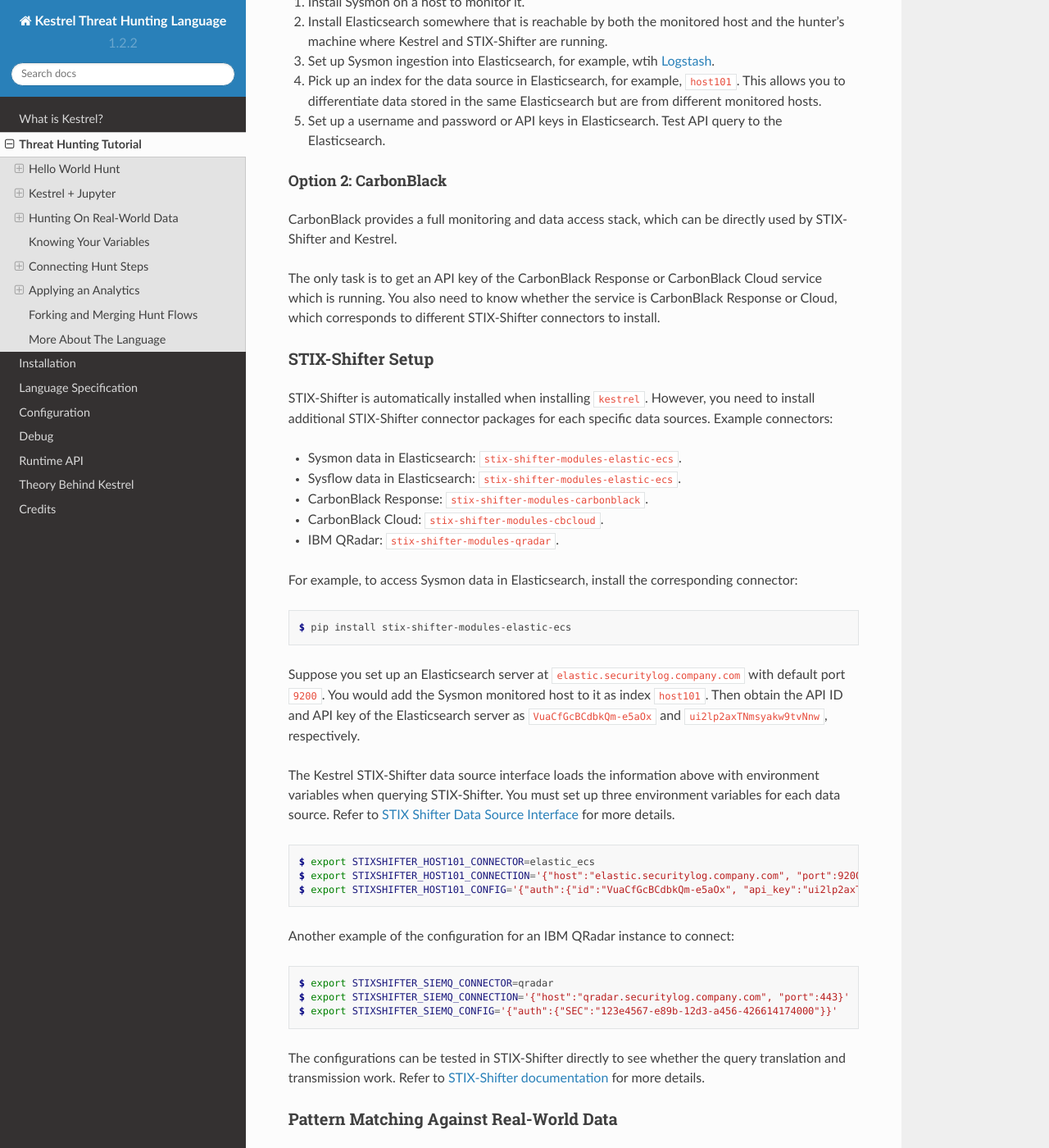
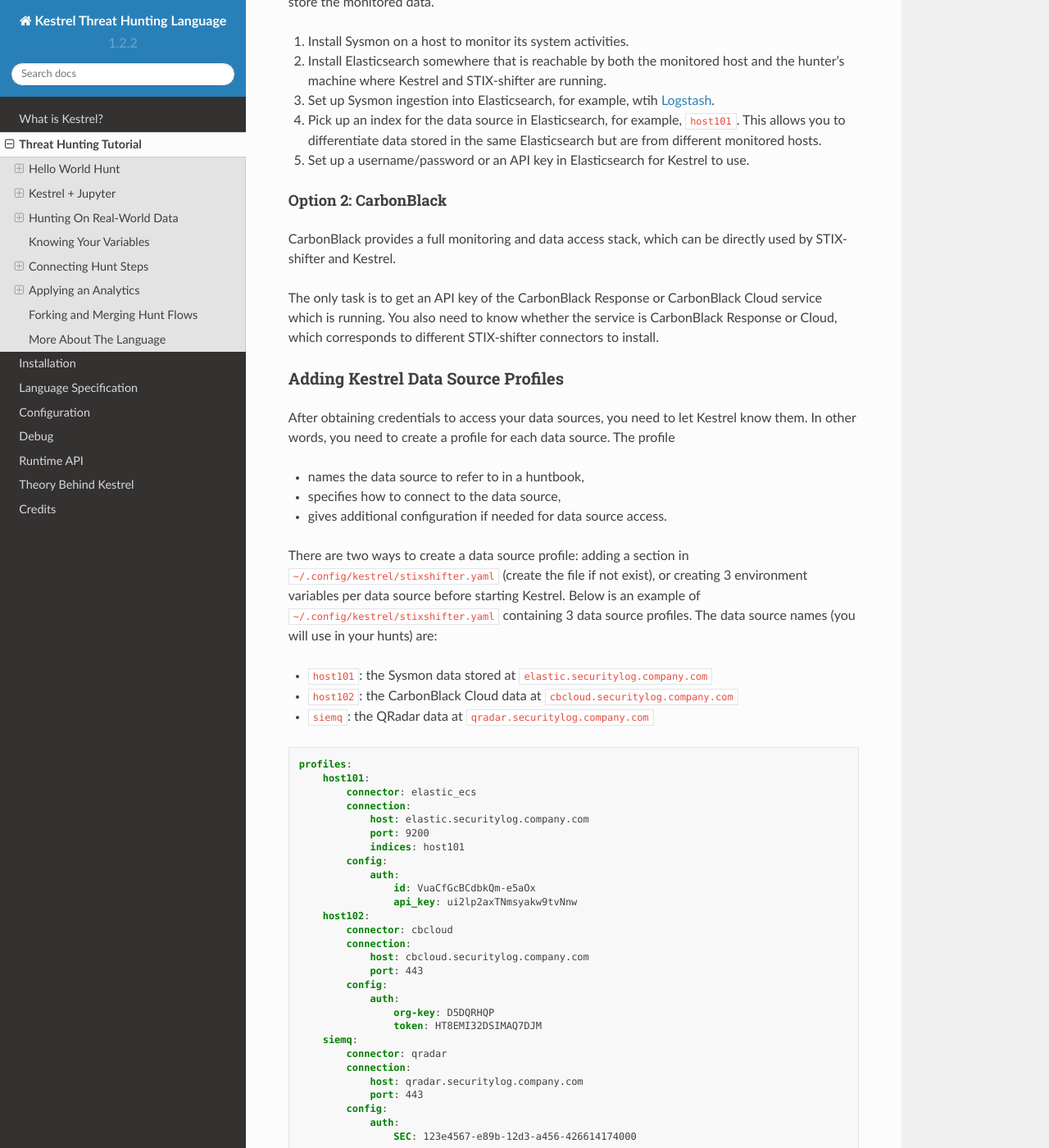
Before and after one commit to opencybersecurityalliance/kestrel-lang, a Sphinx documentation site: the page built from docs/tutorial.rst, in a window 1280 px wide and 1400 px high, scrolled down 3892 px. Shown: the whole window at 82% size. Built offline with Sphinx 7.4.7 and the Read the Docs theme 2.0.0, drawn with Linux system fonts in a browser that asks for light colours; some of the changed text lies outside the part shown.

Commit message:
finish updating tutorial

```diff
--- a/docs/README.rst
+++ b/docs/README.rst
@@ -1,3 +1,5 @@
+:orphan:
+
 =====================
 Kestrel Documentation
 =====================
--- a/docs/source/kestrel_datasource_stixshifter.interface.rst
+++ b/docs/source/kestrel_datasource_stixshifter.interface.rst
@@ -1,4 +1,4 @@
-STIX Shifter Data Source Interface
+STIX-shifter Data Source Interface
 ==================================
 
 .. automodule:: kestrel_datasource_stixshifter.interface
--- a/docs/tutorial.rst
+++ b/docs/tutorial.rst
@@ -19,7 +19,8 @@
     $ pip install --upgrade pip setuptools wheel
     $ pip install kestrel-lang
 
-If you need more control, check out the following guide on :doc:`installation` for more details.
+It is preferred to install Kestrel in a `Python virtual environment`_. Check
+out :doc:`installation` for details.
 
 Write Your First Hunt Flow
 --------------------------
@@ -123,13 +124,13 @@
    add another hunt step in a new notebook cell to capture the firefox process
    only, and then show the results.
 
-::
+.. code-block:: elixir
 
     firefox = GET process FROM browsers WHERE [process:pid = '201']
     DISP firefox ATTR name, pid
 
 6. Run the second cell with ``Shifter`` + ``Enter``. The result is a hunt book
-   with two cells and the results from them.
+   with two cells and their execution results.
 
 .. image:: images/tutorial/jupyter_helloworld_strech.png
    :width: 100%
@@ -149,11 +150,15 @@
 Hunting On Real-World Data
 ==========================
 
-Now it is time to hunt on real-world data. Before you start, you must identify
-an available data source, which can be a host monitor, an EDR, a SIEM, a
-firewall, etc. In the first release of Kestrel, the *STIX-Shifter
-data source interface* is included. `STIX-Shifter`_ supports lots of data sources to
-connect to Kestrel. Check if yours is in the `supported list`_ before you start.
+Now it is time to hunt on real-world data. Before start, you must identify one
+or more available data sources for hunting, which can be a host monitor, an
+EDR, a SIEM, a firewall, etc. Kestrel has data source interfaces, each of which
+rules and configures how to talk to a set of data sources. The first data
+source interface available to Kestrel is the
+:doc:`source/kestrel_datasource_stixshifter.interface`, which leverages
+`STIX-shifter`_ as a federated search layer to talk to more then a dozen of
+different data sources. Visit the STIX-shifter `supported list`_ to get the
+STIX-shifter connector *module name* for your data source.
 
 Checking Data Sources
 ---------------------
@@ -163,15 +168,14 @@
 Option 1: Sysmon + Elasticsearch
 ^^^^^^^^^^^^^^^^^^^^^^^^^^^^^^^^
 
-`Sysmon`_ is a popular host monitor, but it is not a full monitoring
-stack, meaning that it does not store data or handle queries. To create the queryable stack
-for Kestrel, set up an `Elasticsearch`_ instance to store the monitored
-data.
+`Sysmon`_ is a popular host monitor, but it is not a full monitoring stack---it
+does not store data or handle queries. To create the queryable data source for
+Kestrel, set up an `Elasticsearch`_ instance to store the monitored data.
 
-1. Install Sysmon on a host to monitor it.
+1. Install Sysmon on a host to monitor its system activities.
 
 2. Install Elasticsearch somewhere that is reachable by both the monitored host
-   and the hunter's machine where Kestrel and STIX-Shifter are running.
+   and the hunter's machine where Kestrel and STIX-shifter are running.
 
 3. Set up Sysmon ingestion into Elasticsearch, for example, wtih `Logstash`_.
 
@@ -179,80 +183,87 @@
    This allows you to differentiate data stored in the same Elasticsearch but
    are from different monitored hosts.
 
-5. Set up a username and password or API keys in Elasticsearch. Test API query to the
-   Elasticsearch.
+5. Set up a username/password or an API key in Elasticsearch for Kestrel to use.
 
 Option 2: CarbonBlack
 ^^^^^^^^^^^^^^^^^^^^^
 
 CarbonBlack provides a full monitoring and data access stack, which can be
-directly used by STIX-Shifter and Kestrel.
+directly used by STIX-shifter and Kestrel.
 
 The only task is to get an API key of the CarbonBlack Response or CarbonBlack
 Cloud service which is running. You also need to know whether the service is
-CarbonBlack Response or Cloud, which corresponds to different STIX-Shifter
+CarbonBlack Response or Cloud, which corresponds to different STIX-shifter
 connectors to install.
 
-STIX-Shifter Setup
-------------------
+Adding Kestrel Data Source Profiles
+-----------------------------------
 
-STIX-Shifter is automatically installed when installing ``kestrel``. However,
-you need to install additional STIX-Shifter connector packages for each
-specific data sources. Example connectors:
+After obtaining credentials to access your data sources, you need to let
+Kestrel know them. In other words, you need to create a profile for each data
+source. The profile
 
-- Sysmon data in Elasticsearch: ``stix-shifter-modules-elastic-ecs``.
-- Sysflow data in Elasticsearch: ``stix-shifter-modules-elastic-ecs``.
-- CarbonBlack Response: ``stix-shifter-modules-carbonblack``.
-- CarbonBlack Cloud: ``stix-shifter-modules-cbcloud``.
-- IBM QRadar: ``stix-shifter-modules-qradar``.
+- names the data source to refer to in a huntbook,
+- specifies how to connect to the data source,
+- gives additional configuration if needed for data source access.
 
-For example, to access Sysmon data in Elasticsearch, install the corresponding connector:
+There are two ways to create a data source profile: adding a section in
+``~/.config/kestrel/stixshifter.yaml`` (create the file if not exist), or
+creating 3 environment variables per data source before starting Kestrel.
+Below is an example of ``~/.config/kestrel/stixshifter.yaml`` containing 3 data
+source profiles. The data source names (you will use in your hunts) are:
 
-.. code-block:: console
+- ``host101``: the Sysmon data stored at ``elastic.securitylog.company.com``
+- ``host102``: the CarbonBlack Cloud data at ``cbcloud.securitylog.company.com``
+- ``siemq``: the QRadar data at ``qradar.securitylog.company.com``
 
-    $ pip install stix-shifter-modules-elastic-ecs
+.. code-block:: yaml
 
-Suppose you set up an Elasticsearch server at ``elastic.securitylog.company.com``
-with default port ``9200``. You would add the Sysmon monitored host to it as index
-``host101``. Then obtain the API ID and API key of the Elasticsearch server as
-``VuaCfGcBCdbkQm-e5aOx`` and ``ui2lp2axTNmsyakw9tvNnw``, respectively.
+    profiles:
+        host101:
+            connector: elastic_ecs
+            connection:
+                host: elastic.securitylog.company.com
+                port: 9200
+                indices: host101
+            config:
+                auth:
+                    id: VuaCfGcBCdbkQm-e5aOx
+                    api_key: ui2lp2axTNmsyakw9tvNnw
+        host102:
+            connector: cbcloud
+            connection:
+                host: cbcloud.securitylog.company.com
+                port: 443
+            config:
+                auth:
+                    org-key: D5DQRHQP
+                    token: HT8EMI32DSIMAQ7DJM
+        siemq:
+            connector: qradar
+            connection:
+                host: qradar.securitylog.company.com
+                port: 443
+            config:
+                auth:
+                    SEC: 123e4567-e89b-12d3-a456-426614174000
 
-The Kestrel STIX-Shifter data source interface loads the information above with
-environment variables when querying STIX-Shifter. You must set up three
-environment variables for each data source. Refer to
-:doc:`source/kestrel_datasource_stixshifter.interface` for more details.
-
-.. code-block:: console
-
-    $ export STIXSHIFTER_HOST101_CONNECTOR=elastic_ecs
-    $ export STIXSHIFTER_HOST101_CONNECTION='{"host":"elastic.securitylog.company.com", "port":9200, "indices":"host101"}'
-    $ export STIXSHIFTER_HOST101_CONFIG='{"auth":{"id":"VuaCfGcBCdbkQm-e5aOx", "api_key":"ui2lp2axTNmsyakw9tvNnw"}}'
-
-Another example of the configuration for an IBM QRadar instance to connect:
-
-.. code-block:: console
-
-    $ export STIXSHIFTER_SIEMQ_CONNECTOR=qradar
-    $ export STIXSHIFTER_SIEMQ_CONNECTION='{"host":"qradar.securitylog.company.com", "port":443}'
-    $ export STIXSHIFTER_SIEMQ_CONFIG='{"auth":{"SEC":"123e4567-e89b-12d3-a456-426614174000"}}'
-
-The configurations can be tested in STIX-Shifter directly to see whether the
-query translation and transmission work. Refer to `STIX-Shifter documentation`_
-for more details.
+Check :doc:`source/kestrel_datasource_stixshifter.interface` for more
+information such as data source with a self-signed certificate and how to use
+environment variables to create a data source profile.
 
 Pattern Matching Against Real-World Data
 ----------------------------------------
 
-Now restart Jupyter Notebook from the same terminal where environment variables
-are exported:
+Now restart Jupyter Notebook from the terminal:
 
 .. code-block:: console
 
     $ jupyter notebook
 
-Write the first ``GET`` command to use STIX-Shifter data source
+Write the first ``GET`` command to use STIX-shifter data source
 interface. After typing the ``stixshifter://`` URI prefix, press ``TAB`` to
-auto-complete the available data sources loaded from environment variables:
+auto-complete the available data sources:
 
 .. image:: images/tutorial/datasource_list.png
    :width: 75%
@@ -261,27 +272,33 @@
 You can put up a simple pattern to search the entity pool of the Sysmon data
 source:
 
+.. code-block:: elixir
+
+    newvar = GET process FROM stixshifter://host101 WHERE [process:name = 'svchost.exe']
+
+You can add a second hunt step to display the entities:
+
+.. code-block:: elixir
+
+    DISP newvar ATTR name, pid
+
+After executing the two steps, you may get something like this:
+
 .. image:: images/tutorial/first_get.png
    :width: 100%
    :alt: First GET command against data source.
 
-**[Empty Return]** You may get an empty return. That is not bad! No error means
-the data source connection is set up correctly. The reason for the empty return
-is that by default STIX-shifter only searches the last five minutes of data if no
-time range is provided in the ``WHERE`` clause, and you are lucky that the data
-source has no matched data in the last five minutes. If this is the case, you
-can get data by specifying a time range at the end of the GET command, for example,
-``START t'2021-05-06T00:00:00Z' STOP t'2021-05-07T00:00:00Z'`` to search for
-all data on the day May 6, 2021. You need to use ISO timestamp and both
-``START`` and ``STOP`` keywords. Press ``tab`` in the middle of the timestamp
-to complete it. For more information, see the command:GET section in
-:doc:`language`.
-
-**[Python Version Issue]** STIX-Shifter has compatibility issues with Python >
-3.6. Test STIX-Shifter manually if Kestrel encounters a data source issue and
-suggests so. If the Python version is the issue, you might need to install Python
-3.6, for example, ``sudo dnf install python3.6``, and create `Python virtual
-environment`_ from Python 3.6 to restart.
+You may get zero entities in the return. That is not bad! Getting zero entities
+but not errors means the data source connection is set up correctly. The reason
+for the empty return is that by default STIX-shifter only searches the last
+five minutes of data if no time range is provided in the ``WHERE`` clause, and
+you are lucky that the data source has no matched data in the last five
+minutes. If this is the case, you can get data by specifying a time range at
+the end of the GET command, for example, ``START t'2021-05-06T00:00:00Z' STOP
+t'2021-05-07T00:00:00Z'`` to search for all data on the day May 6, 2021. You
+need to use ISO timestamp and both ``START`` and ``STOP`` keywords. Press
+``tab`` in the middle of the timestamp to complete it. For more information,
+see the *command:GET* section in :doc:`language`.
 
 Matching A TTP Pattern
 ----------------------
@@ -296,11 +313,16 @@
    :width: 25%
    :alt: A TTP pattern.
 
-Put the TTP in a STIX pattern, match it against a `Sysflow`_ data source,
-and extract exploited processes from it. Specify a time range, which is
-highly recommended when there is no referred Kestrel variables in the ``WHERE``
-clause. If no time range is given, STIX-Shifter might apply a default time range,
-for example, the last 10 minutes. Read more about ``GET`` in :doc:`language`.
+Put the TTP in a STIX pattern, and return the exploited processes as the first
+hunt step in the Kestrel `RSAC'21 demo`_:
+
+.. code-block:: elixir
+
+    exp_node = GET process FROM stixshifter://linuxserver31
+               WHERE [process:parent_ref.name = 'node' AND process:binary_ref.name != 'node']
+               START t'2021-04-05T00:00:00Z' STOP t'2021-04-06T00:00:00Z'
+
+You may get some results like if there are logs that matches the TTP:
 
 .. image:: images/tutorial/ttp_exploit_matching.png
    :width: 90%
@@ -309,14 +331,14 @@
 Knowing Your Variables
 ======================
 
-After execution of each cell, Kestrel will give a summary on new variables such
-as how many entities and records are associated with it. For definitions of
-entity and record, see :doc:`language`. The summary also shows how
-many related records are returned from a data source and cached by Kestrel for
-future use, for example, `Finding Connected Entities`_. For example, when asking the
-TTP pattern above, the Sysflow data source also returns some
-network traffic associated with the processes in the returned variable
-``exp_node``. Kestrel caches it and gives the information in the summary.
+After execution of each cell, Kestrel gives a summary on new variables such as
+how many entities and records are associated with it. For definitions of entity
+and record, see :doc:`language`. The summary also shows how many related
+records are returned from a data source and cached by Kestrel for future use,
+for example, `Finding Connected Entities`_. For example, when asking the TTP
+pattern above, the Sysflow data source also returns some network traffic
+associated with the processes in ``exp_node``. Kestrel caches it and gives the
+information in the summary.
 
 Now that you have some entities back from data sources, you might be wondering what's
 in ``exp_node``. You need to have some hunt steps to inspect the Kestrel
@@ -340,9 +362,18 @@
 users who own the processes. To do so, use the ``FIND`` command with a
 previously created Kestrel variable, which stores a list of entities from which
 to find connected entities. Note that not all data sources have relation data,
-and not all STIX-Shifter connector modules are mature enough to translate
-relation data. The data sources known to work are `sysmon`_ and `Sysflow`_ both
-through ``elastic_ecs`` STIX-Shifter connector. Read more in :doc:`language`.
+and not all STIX-shifter connector modules are mature enough to translate
+relation data. The data sources known to work are `Sysmon`_ and `Sysflow`_ both
+through ``elastic_ecs`` STIX-shifter connector. Read more in :doc:`language`.
+
+A simple hunt step to get child processes of processes in ``exp_node``:
+
+.. code-block:: elixir
+
+    nc = FIND process CREATED BY exp_node
+    DISP nc ATTR name, pid, command_line
+
+This is the common way you reveal malicious activities from suspicious processes:
 
 .. image:: images/tutorial/find_command.png
    :width: 90%
@@ -370,33 +401,39 @@
 
 To get the real destination IP addresses, you need to ask the proxy server or
 the SIEM system that stores the proxy logs, for example, `siemq` (QRadar) as
-provided to Kestrel in `STIX-Shifter Setup`_. This is an XDR hunt that goes across
-host/EDR to SIEM/firewall.
+provided to Kestrel in `Adding Kestrel Data Source Profiles`_. This is an XDR
+hunt (`RSAC'21 demo`_) that goes across host/EDR to SIEM/firewall.
 
-Write the ``GET`` in the second notebook cell. In the ``WHERE`` clause,
-specify the source IP and source port to identify the network traffic.  Kestrel
-will derive the time range for the ``GET``, which makes the relationship
-resolution unique. Lastly, show the other half of the proxy traffic to the
-Internet using ``DISP``.
+Once you refer to a variable in a STIX pattern in ``GET``, Kestrel will derive
+the time range for the ``GET`` based on the referred variable, which makes the
+relationship resolution unique.
 
 Applying an Analytics
 =====================
 
-You can apply any external analyzing or detection logic to add new attributes
-to existing Kestrel variables or return visualizations. Kestrel treats
-analytics as black boxes and only cares about the input and output formats. So it is
-possible to wrap even proprietary software in Kestrel analytics. Read more
-about analytics in :doc:`language`.
+You can apply any external analyzing or detection logic for adding new
+attributes to existing Kestrel variables or performing visualizations. Kestrel
+enables it by the Kestrel analytics hunt step (more in :doc:`language`), which
+is a foreign language interface to Kestrel.
+
+Kestrel treats analytics as black boxes and only cares about the input and
+output formats. So it is possible to wrap even proprietary software in Kestrel
+analytics. Similar to data sources, Kestrel has a two-level abstraction for
+analytics: Kestrel has multiple *analytics interfaces*, each of which handles a
+set of Kestrel analytics accordingly. Upon installation, Kestrel provides two
+analytics interfaces: :doc:`source/kestrel_analytics_docker.interface` and
+:doc:`source/kestrel_analytics_python.interface`.
+
+Community-contributed Kestrel analytics are at `kestrel-analytics repo`_, which
+can be cloned and used through either the Docker or Python analytics interface.
+Currently there are Kestrel analytics for IP enrichment, threat intelligence
+enrichment, machine learning inference, plotting, complex visualization,
+clustering, suspicious process scoring, and log4shell deobfuscation.
 
 Docker Analytics Setup
 ----------------------
 
-Kestrel ships with a docker analytics interface, plus 5 example analytics for
-*threat intelligence enrichment via SANS API*, *suspicious process scoring*,
-*machine learning model testing*, *geolocation visualization*, and *data
-plotting*.  Check our ``kestrel-analytics`` repository for more details.
-
-To use an analytics via the docker interface, you need to have `docker`_
+To use an analytics via the Docker interface, you need to have `docker`_
 installed, and then build the docker container for that analytics. For example,
 to build a docker container for the *geolocation visualization* analytics, go
 to its source code and run the command:
@@ -404,6 +441,24 @@
 .. code-block:: console
 
     $ docker build -t kestrel-analytics-pinip .
+
+To learn more about how to write and run a Kestrel analytics through the Docker
+interface, visit :doc:`source/kestrel_analytics_docker.interface` and our blog
+of `building your own Kestrel analytics`_.
+
+Python Analytics Setup
+----------------------
+
+You are already using Python to run Kestrel, so there is no additional
+requirement you need here.
+
+To setup an analytics via the Python interface, you only need to tell Kestrel
+where the analytics module/function is. Similar to `Adding Kestrel Data Source
+Profiles`_, you specify analytics profiles at
+``~/.config/kestrel/pythonanalytics.yaml``. You can follow the `Kestrel
+analytics example profile`_ in the `kestrel-analytics repo`_. Check more
+instructions including how to write your own Python analytics at
+:doc:`source/kestrel_analytics_python.interface`.
 
 Run an Analytics
 ----------------
@@ -422,26 +477,6 @@
 traffic using the `GeoIP2`_ API. Then it uses `Folium`_ library to pin them on
 a map. Lastly, it serializes the output into a Kestrel display object and hands
 it over to the analytics manager in Kestrel runtime.
-
-Creating Your Analytics
------------------------
-
-It is simple to create your analytics, even analytics interface (see the last
-section in :doc:`language` for more details). To create a new analytics using
-the Kestrel docker analytics interface (more at
-:doc:`source/kestrel_analytics_docker.interface`), you can use the container
-template in the ``kestrel-analytics`` repository. After adding some meat or
-wrapping existing code into an analytics, build a docker container with the
-name prefix ``kestrel-analytics-``. For example, the full container name for
-the ``pinip`` analytics we apply in the `Run An Analytics`_ section is
-``kestrel-analytics-pinip``.
-
-Analytics are available to Kestrel immediately after they are built and can be
-listed in a terminal:
-
-.. code-block:: console
-
-    $ docker image ls
 
 Forking and Merging Hunt Flows
 ==============================
@@ -462,14 +497,17 @@
 
 .. _pip: https://pip.pypa.io
 .. _Python 3: http://docs.python-guide.org/en/latest/starting/installation/
-.. _STIX-Shifter: https://github.com/opencybersecurityalliance/stix-shifter
+.. _STIX-shifter: https://github.com/opencybersecurityalliance/stix-shifter
 .. _supported list: https://github.com/opencybersecurityalliance/stix-shifter/blob/develop/OVERVIEW.md#available-connectors
 .. _sysmon: https://docs.microsoft.com/en-us/sysinternals/downloads/sysmon
 .. _Elasticsearch: https://www.elastic.co/
-.. _STIX-Shifter documentation: https://github.com/opencybersecurityalliance/stix-shifter/blob/develop/OVERVIEW.md
 .. _Python virtual environment: https://packaging.python.org/guides/installing-using-pip-and-virtual-environments/
 .. _Sysflow: https://github.com/sysflow-telemetry
 .. _GeoIP2: https://www.maxmind.com/
 .. _Folium: https://python-visualization.github.io/folium/
 .. _Logstash: https://www.elastic.co/logstash
 .. _docker: https://www.docker.com/
+.. _RSAC'21 demo: https://www.youtube.com/watch?v=tASFWZfD7l8
+.. _kestrel-analytics repo: https://github.com/opencybersecurityalliance/kestrel-analytics
+.. _Kestrel analytics example profile: https://github.com/opencybersecurityalliance/kestrel-analytics/blob/release/pythonanalytics_sample.yaml
+.. _building your own Kestrel analytics: https://opencybersecurityalliance.org/posts/kestrel-custom-analytics/
```
Also changed, not shown: 1 other file.
